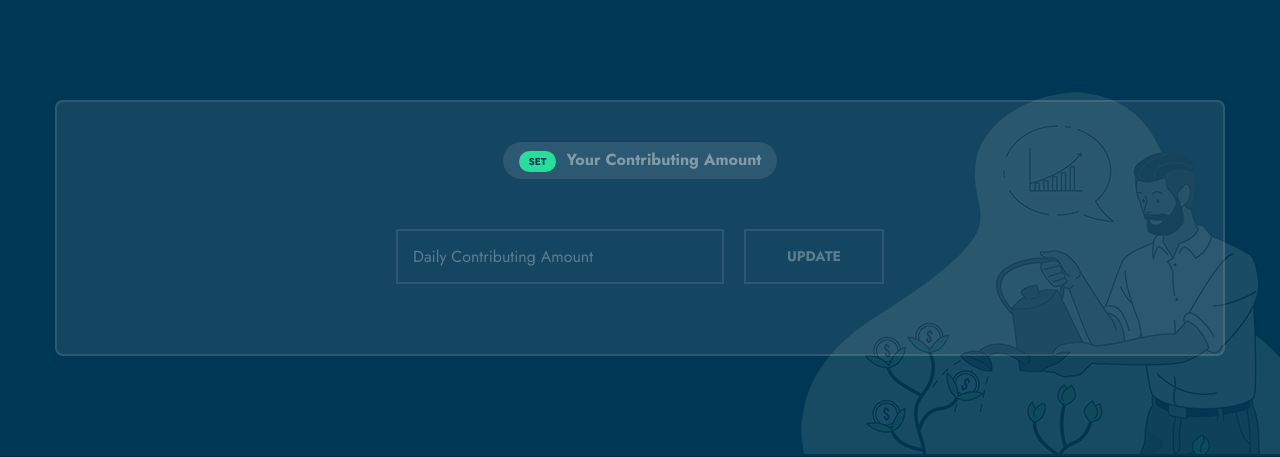
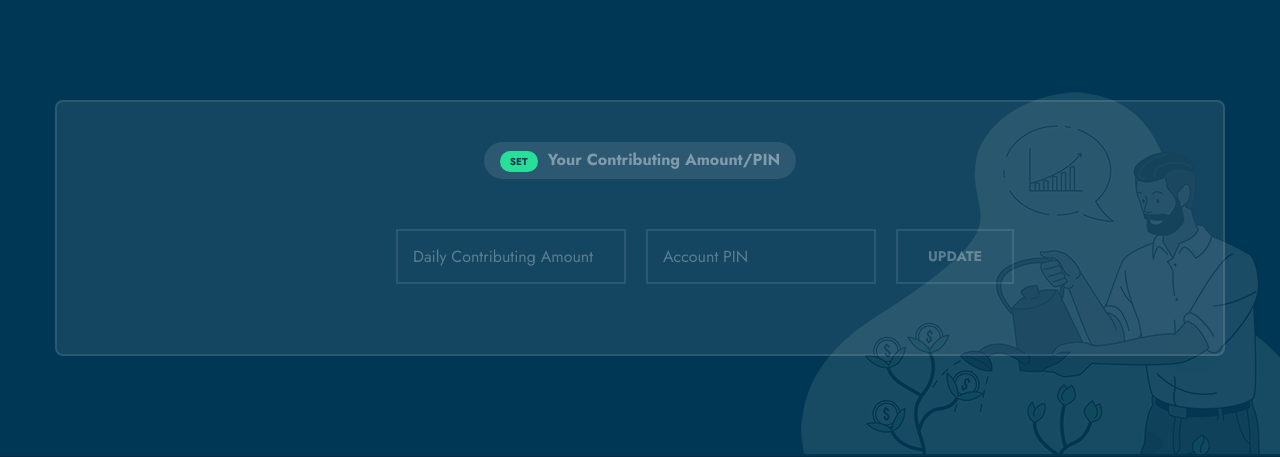
Before and after one commit to Eminentpaul/Drift, a Django app: template account/templates/account/dashboard.html in a window 1280 px wide; the page is wider, and only the part inside the window is pictured. Shown: the part 79-536 px from the top of that part. Run offline with Django 5.2, Linux system fonts and the light colour scheme; the template is opened without the code that fills it, so the values that code supplies are empty; some libraries are stand-ins or nearby versions.

Commit message:
updated the contribution and PIN

```diff
--- a/account/templates/account/dashboard.html
+++ b/account/templates/account/dashboard.html
@@ -217,7 +217,7 @@
                         <div class="col-xl-12 col-lg-12 col-md-12 col-sm-12">
                             <div class="call-to-action centered">
                                 <div class="section-title">
-                                    <h4><span>Set</span>Your Contributing Amount</h4>
+                                    <h4><span>Set</span>Your Contributing Amount/PIN</h4>
                                 </div>
                                 <div class="row justify-content-center">
                                     <div class="col-xl-6 col-lg-6 col-sm-12">
@@ -226,7 +226,8 @@
                                             <form action="" method='post' >
                                                 {% csrf_token %}
                                                 <input type="text" name="amount" placeholder="Daily Contributing Amount" required>
-                                                <button type="submit">Update</button>
+                                                <input type="password" name="pin" id="digits-only" maxlength="4" placeholder="Account PIN" required><br><br>
+                                                <button type="submit" style="padding: 0 30px;">Update</button>
                                             </form>
 
                                         </div>
@@ -240,6 +241,15 @@
             <!--/newslatter-->
         {% endif %}
 
+
+        <script>
+            const input = document.getElementById('digits-only');
+
+            input.addEventListener('input', function(event) {
+                // Replace any non-numeric character with an empty string
+                this.value = this.value.replace(/[^0-9]/g, '');
+            });
+        </script>
     {% endif %}
 
 
```
Also changed, not shown: account/views.py (+8 -0 lines), db.sqlite3.
